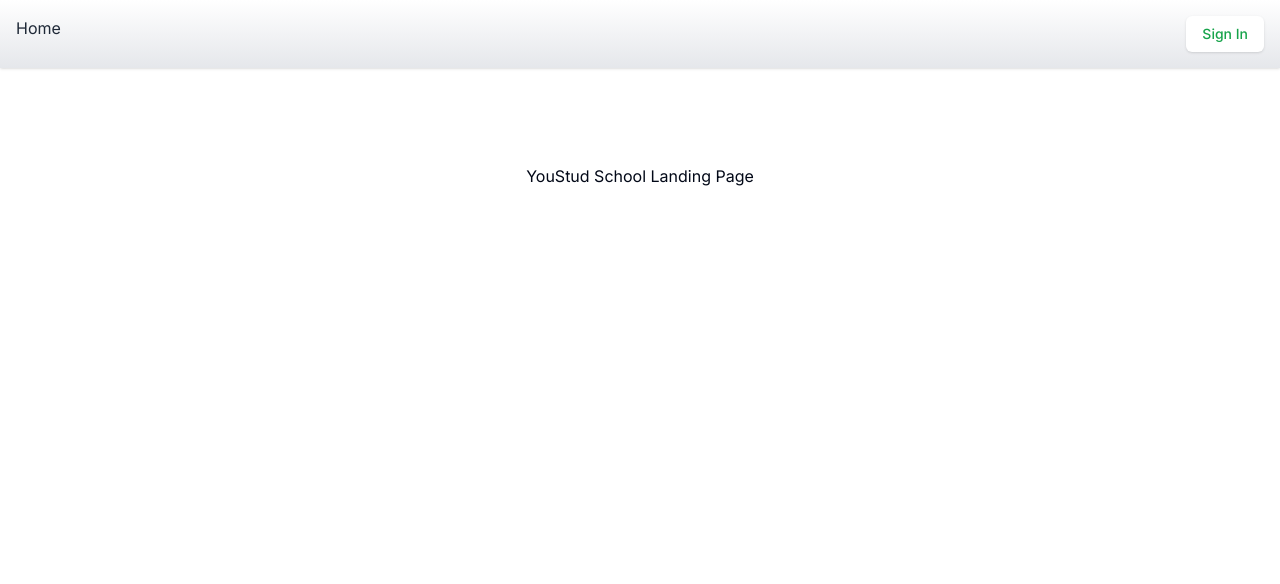
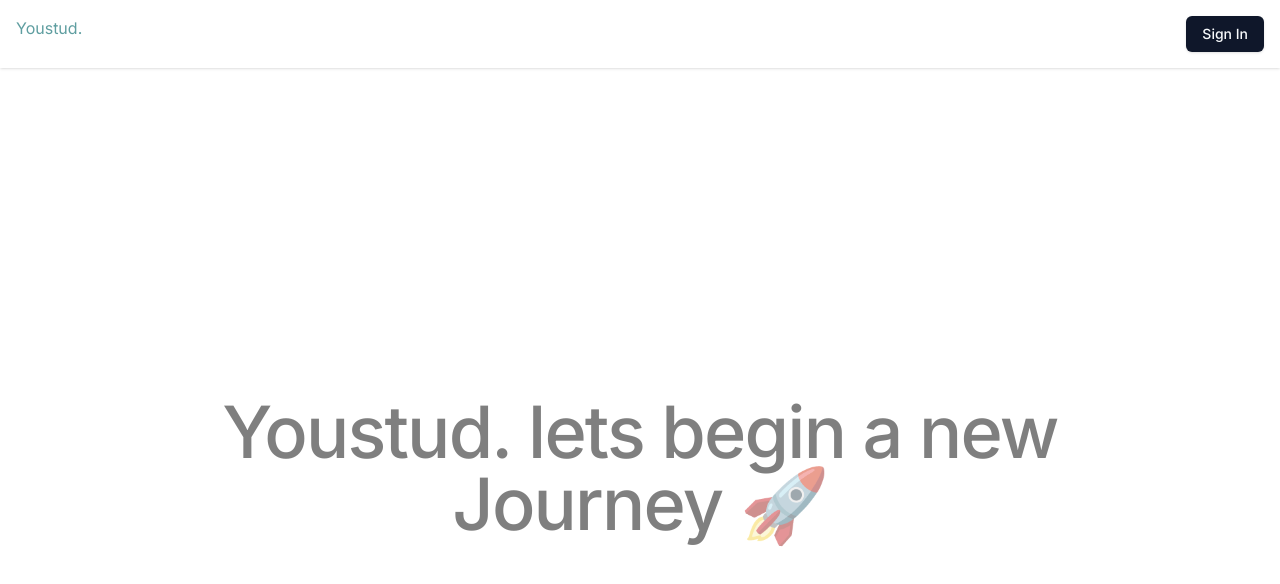
Before and after one commit to TeamDriveX/teamdrivex, a Next.js app: page / in a window 1280 px wide. Shown: the top 584 px of the page. Built offline with nearby package versions, Linux system fonts and the light colour scheme; no server answers.

Commit message:
Design updated

```diff
--- a/src/app/page.tsx
+++ b/src/app/page.tsx
@@ -9,15 +9,17 @@ export default function Home() {
 
     if(session && session.user) {
       return (
-        <main className="flex min-h-screen flex-col items-center justify-between p-24">
-          Welcome to YouStud School
+        <main className="flex min-h-screen flex-col items-center p-24">
+          <h1 className=" text-center text-2xl text-black/50 font-medium leading-none tracking-tight sm:text-5xl lg:text-7xl">Welcome back!</h1>
+          <p className="text-sky-600">Hi, {session.user.name}!</p>
+          <p>Lets make something new!</p>
         </main>
       )
     }
 
     return (
-        <main className="flex min-h-screen flex-col items-center justify-between p-24">
-          YouStud School Landing Page
-        </main>
+      <main className="flex min-h-screen flex-col items-center justify-center p-24">
+        <h1 className=" text-center text-3xl text-black/50 font-medium leading-none tracking-tight sm:text-5xl lg:text-7xl">Youstud. lets begin a new Journey 🚀</h1>
+      </main>
     )
 }
--- a/src/components/Appbar.tsx
+++ b/src/components/Appbar.tsx
@@ -13,15 +13,9 @@ const Appbar = () => {
 
   if(session && session.user) {
     return (
-      <header className="flex gap-4 p-4 bg-gradient-to-b from-white to-gray-200 shadow ">
-        <Link className="text-gray-800 hover:text-sky-400 transition-colors" href={"/"}>
-          Home
-        </Link>
-        <Link className="text-gray-800 hover:text-sky-400 transition-colors" href={"/profile"}>
-          User Profile
-        </Link>
-        <Link className="text-gray-800 hover:text-sky-400 transition-colors" href={"/admin"}>
-          Admin Dashboard
+      <header className="flex gap-4 p-4 shadow justify-between ">
+        <Link className="text-[#5f9ea0] hover:text-sky-400 transition-colors" href={"/"}>
+          Youstud.
         </Link>
 
         <SigninButton />
@@ -30,9 +24,9 @@ const Appbar = () => {
   }
 
   return (
-    <header className="flex gap-4 p-4 bg-gradient-to-b from-white to-gray-200 shadow ">
-      <Link className="text-gray-800 hover:text-sky-400 transition-colors" href={"/"}>
-        Home
+    <header className="flex gap-4 p-4 shadow justify-between">
+      <Link className="text-[#5f9ea0] hover:text-sky-400 transition-colors" href={"/"}>
+        Youstud.
       </Link>
       <SigninButton />
     </header>
--- a/src/components/SigninButton.tsx
+++ b/src/components/SigninButton.tsx
@@ -13,21 +13,12 @@ const SigninButton = () => {
   if (session && session.user) {
     return (
       <div className="flex gap-4 ml-auto items-center">
-        <p className="text-sky-600">{session.user.name}</p>
-        <Image
-          src={session.user.image ?? ""}
-          alt={session.user.name ?? ""}
-          className=" rounded-full"
-          width={32}
-          height={32}
-        />
-
-        <Button onClick={() => signOut()} className="text-red-600 bg-white">Sign Out</Button>
+        <Button onClick={() => signOut()} className="">Sign Out</Button>
       </div>
     );
   }
   return (
-    <Button onClick={() => signIn()} className="text-green-600 ml-auto bg-white">Sign In</Button>
+    <Button onClick={() => signIn()} className="">Sign In</Button>
   );
 };
 
```
Also changed, not shown: 1 other file (tests, documents, lock files or other folders).
